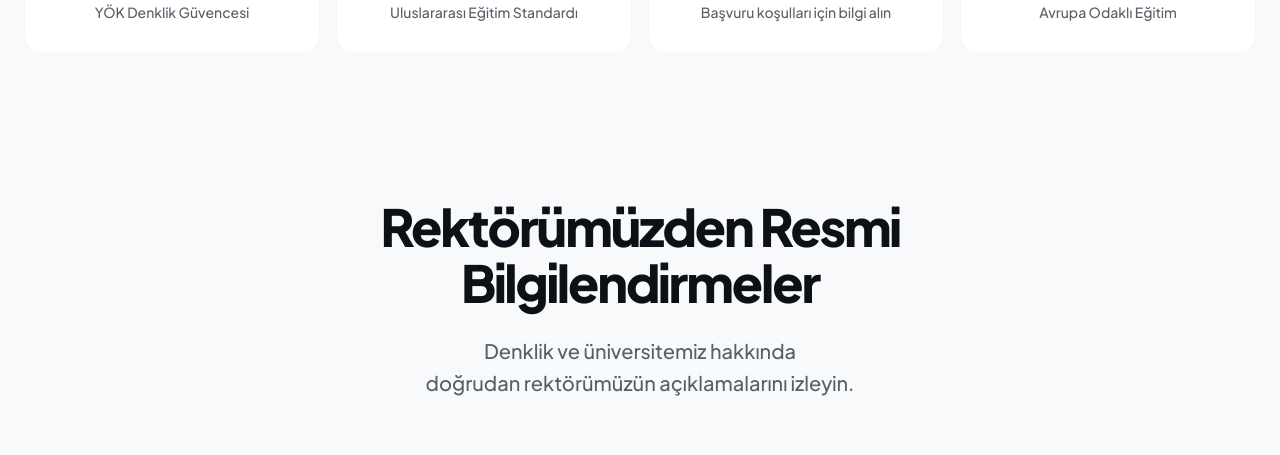
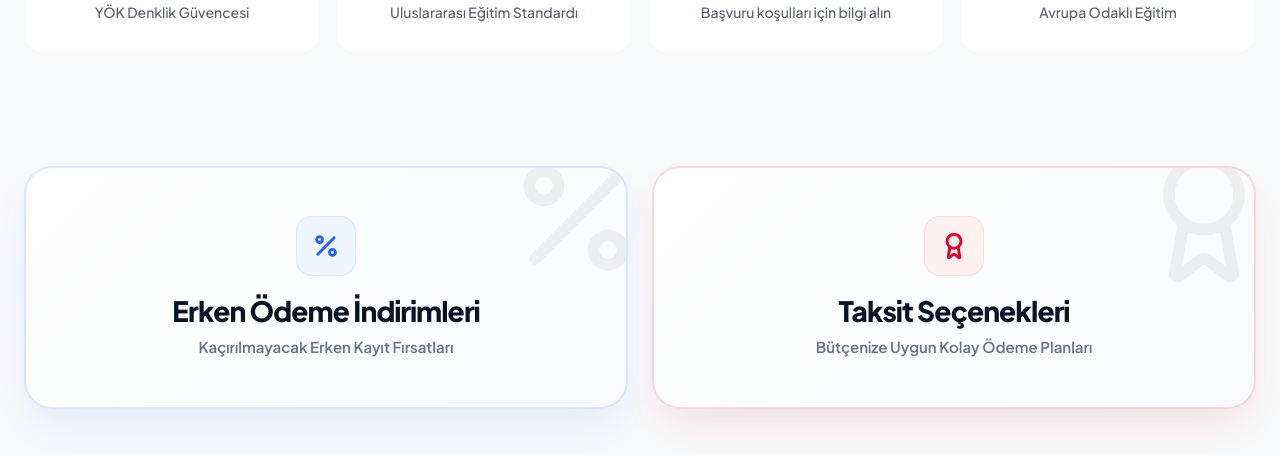
Before and after one commit to ibu-landingpage/landingpage, a React (Vite) app: page / in a window 1280 px wide. Shown: the part 931-1386 px from the top of the page. Built offline with nearby package versions, Linux system fonts and the light colour scheme.

Commit message:
taksit ve indirim v2

```diff
--- a/src/App.jsx
+++ b/src/App.jsx
@@ -250,6 +250,72 @@ function App() {
         </div>
       </section>
 
+      {/* FINANCE HIGHLIGHT SECTION - NEW PROMINENT INSERTION */}
+      <section style={{ padding: '48px 0 0', position: 'relative', zIndex: 5 }}>
+        <div className="container">
+          <div className="grid md:grid-cols-2 gap-6">
+
+            {/* Banner 1: Erken Ödeme */}
+            <div style={{
+              background: 'linear-gradient(135deg, #ffffff 0%, #f8fafc 100%)',
+              border: '2px solid rgba(37, 99, 235, 0.15)',
+              borderRadius: 'var(--radius-lg)',
+              padding: 'clamp(32px, 5vw, 48px) 32px',
+              textAlign: 'center',
+              boxShadow: '0 20px 40px -10px rgba(37, 99, 235, 0.12)',
+              transition: 'transform 0.3s ease',
+              position: 'relative',
+              overflow: 'hidden'
+            }}>
+              <div style={{ position: 'absolute', top: '-20px', right: '-20px', opacity: 0.05 }}>
+                <Percent size={140} />
+              </div>
+              <div style={{
+                width: '60px', height: '60px', background: '#eff6ff', borderRadius: '16px',
+                display: 'flex', alignItems: 'center', justifyContent: 'center', margin: '0 auto 20px',
+                color: '#2563eb', boxShadow: 'inset 0 0 0 1px rgba(37,99,235,0.1)'
+              }}>
+                <Percent size={28} strokeWidth={2.5} />
+              </div>
+              <h3 style={{ color: 'var(--ibu-navy)', fontSize: 'clamp(22px, 3vw, 28px)', fontWeight: 800, letterSpacing: '-0.03em', marginBottom: '8px' }}>
+                Erken Ödeme İndirimleri
+              </h3>
+              <p style={{ color: '#64748b', fontWeight: 600, fontSize: '15px' }}>Kaçırılmayacak Erken Kayıt Fırsatları</p>
+            </div>
+
+            {/* Banner 2: Taksit Seçenekleri */}
+            <div style={{
+              background: 'linear-gradient(135deg, #ffffff 0%, #f8fafc 100%)',
+              border: '2px solid rgba(217, 4, 41, 0.15)',
+              borderRadius: 'var(--radius-lg)',
+              padding: 'clamp(32px, 5vw, 48px) 32px',
+              textAlign: 'center',
+              boxShadow: '0 20px 40px -10px rgba(217, 4, 41, 0.12)',
+              transition: 'transform 0.3s ease',
+              position: 'relative',
+              overflow: 'hidden'
+            }}>
+               <div style={{ position: 'absolute', top: '-20px', right: '-20px', opacity: 0.05 }}>
+                <Award size={140} />
+              </div>
+              <div style={{
+                width: '60px', height: '60px', background: '#fff1f2', borderRadius: '16px',
+                display: 'flex', alignItems: 'center', justifyContent: 'center', margin: '0 auto 20px',
+                color: 'var(--ibu-red)', boxShadow: 'inset 0 0 0 1px rgba(217,4,41,0.1)'
+              }}>
+                <Award size={28} strokeWidth={2.5} />
+              </div>
+              <h3 style={{ color: 'var(--ibu-navy)', fontSize: 'clamp(22px, 3vw, 28px)', fontWeight: 800, letterSpacing: '-0.03em', marginBottom: '8px' }}>
+                Taksit Seçenekleri
+              </h3>
+              <p style={{ color: '#64748b', fontWeight: 600, fontSize: '15px' }}>Bütçenize Uygun Kolay Ödeme Planları</p>
+            </div>
+
+          </div>
+        </div>
+      </section>
+
+
       {/* 3. VIDEO AUTHORITY SECTION */}
       <section className="section-pad">
         <div className="container">
@@ -380,9 +446,15 @@ function App() {
                   </li>
                   <li>
                     <div className="urgency-list-icon">
+                      <Percent size={28} color="white" />
+                    </div>
+                    <span>Erken Ödeme İndirimleri</span>
+                  </li>
+                  <li>
+                    <div className="urgency-list-icon">
                       <Award size={28} color="white" />
                     </div>
-                    <span>Erken Ödeme Avantajları</span>
+                    <span>Taksit Seçenekleri</span>
                   </li>
 
                 </ul>
```
